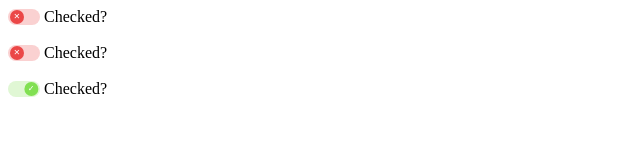
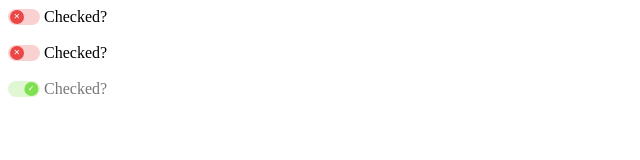
Before and after one commit to HazemSabry/css-slider-toggle, a plain HTML site: page index.html in a window 1280 px wide. Shown: the full height of the page, 0-640 px from the left. Drawn offline with Linux system fonts and the light colour scheme.

Commit message:
input[type="checkbox"].toggle:disabled + label

```diff
--- a/style.css
+++ b/style.css
@@ -52,3 +52,7 @@ input[type="checkbox"].toggle:checked + label::after {
   transform: translateX(100%);
   background-color: hsl(100, 70%, 60%);
 }
+
+input[type="checkbox"].toggle:disabled + label {
+  color: #777;
+}
```
